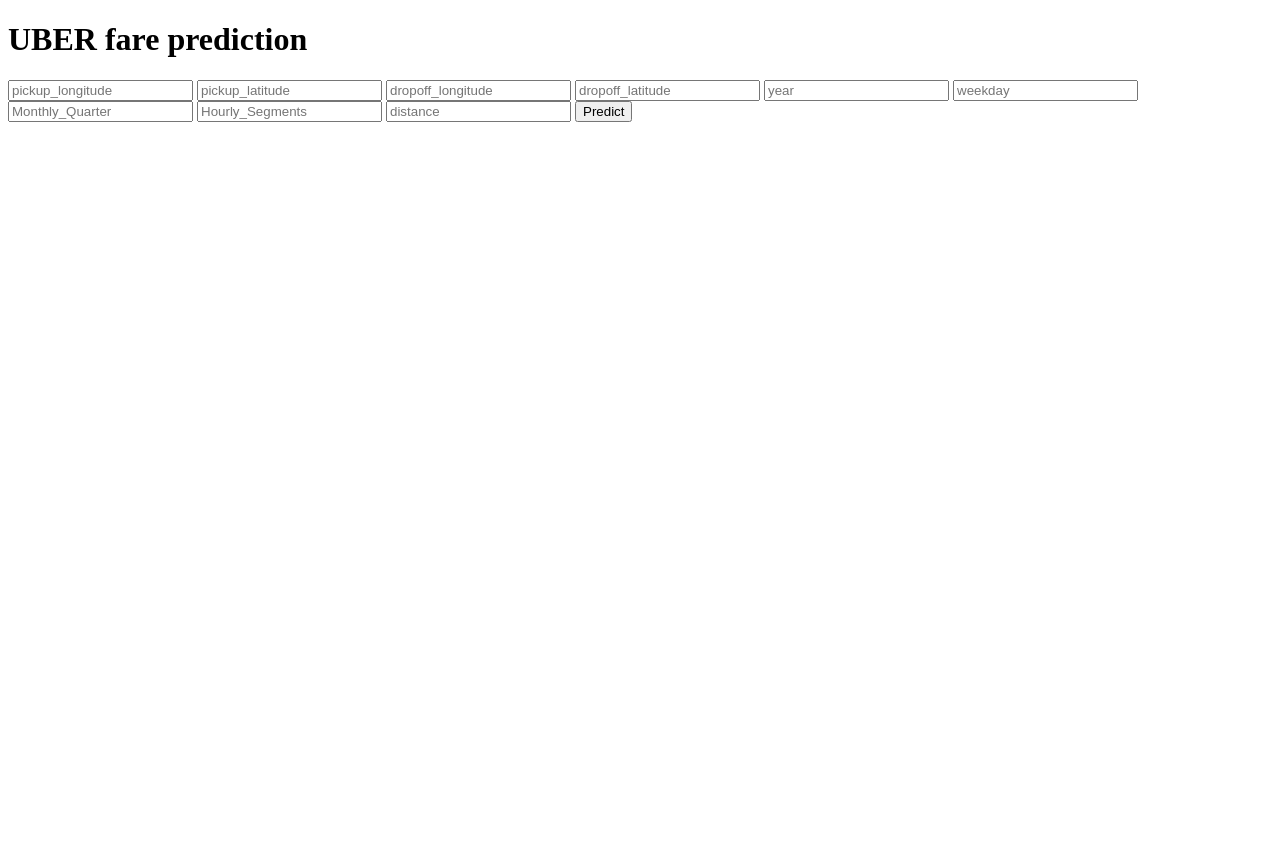
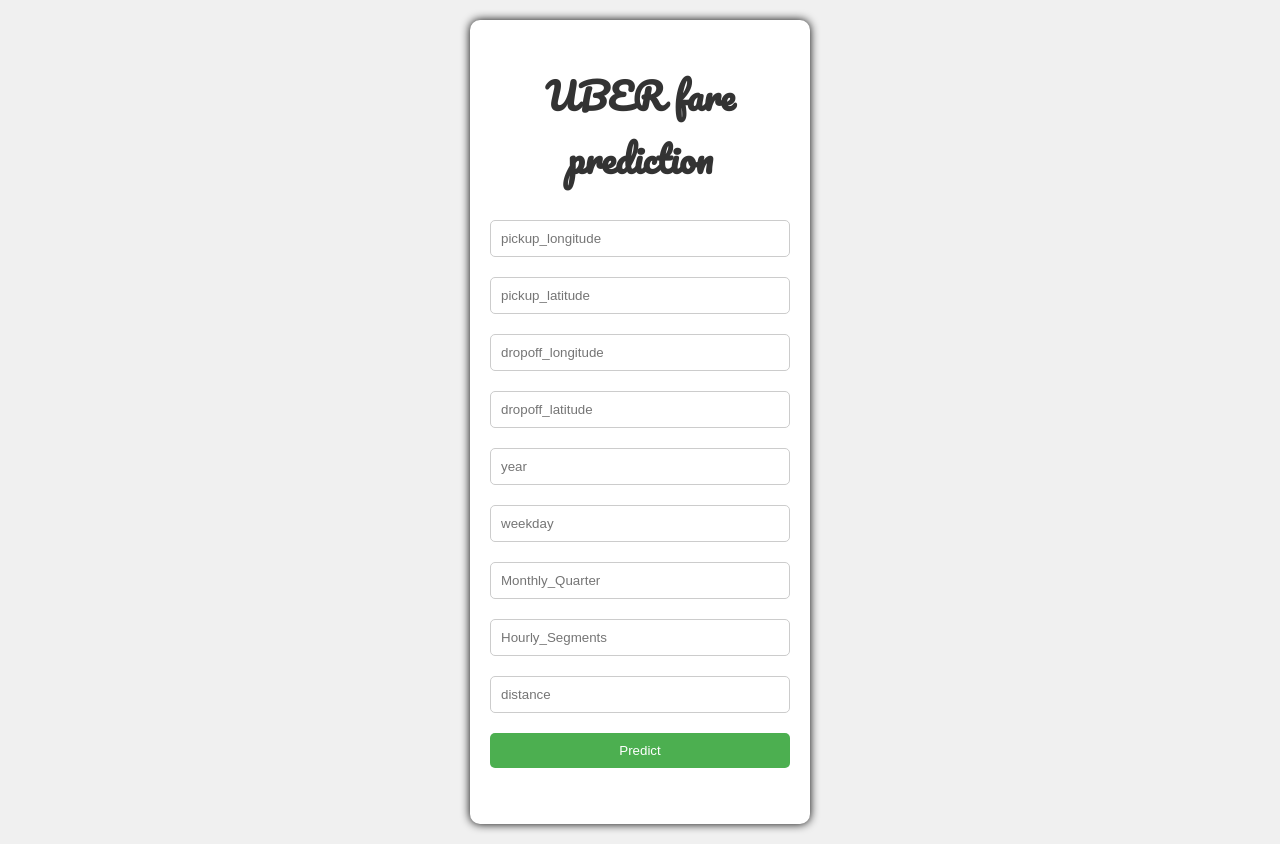
Before and after one commit to Mohamed-Fadel222/UBER_Fare_prediction, a Flask app: page / in a window 1280 px wide. Before the commit the page ends 122 px from the top, so only its background shows below. Run offline with Flask 3, Linux system fonts and the light colour scheme; parts of the project's set-up code (start-up, migrations or seed data) failed here and were passed over.

Commit message:
Adding CSS file and improving the MSE

```diff
--- a/app.py
+++ b/app.py
@@ -10,6 +10,7 @@ model = pickle.load(open("XGboost.pkl", "rb"))
 def Home():
     return render_template("index.html")
 
+
 @flask_app.route("/predict", methods = ["POST"])
 def predict():
     float_features = [float(x) for x in request.form.values()]
--- /dev/null
+++ b/static/style.css
@@ -0,0 +1,44 @@
+body {
+    background-color: #f0f0f0;
+    font-family: 'Arimo', sans-serif;
+}
+
+.login {
+    margin: 20px auto;
+    width: 300px;
+    padding: 20px;
+    background: #fff;
+    border-radius: 10px;
+    box-shadow: 0px 0px 10px 0px #000;
+    text-align: center;
+}
+
+.login h1 {
+    font-family: 'Pacifico', cursive;
+    font-size: 36px;
+    margin-bottom: 30px;
+    color: #333;
+}
+
+input[type="text"] {
+    width: 100%;
+    padding: 10px;
+    margin-bottom: 20px;
+    border: 1px solid #ccc;
+    border-radius: 5px;
+    box-sizing: border-box;
+}
+
+button[type="submit"] {
+    width: 100%;
+    padding: 10px;
+    background-color: #4CAF50;
+    color: white;
+    border: none;
+    border-radius: 5px;
+    cursor: pointer;
+}
+
+button[type="submit"]:hover {
+    background-color: #45a049;
+}
--- a/templates/index.html
+++ b/templates/index.html
@@ -8,6 +8,7 @@
 <link href='https://fonts.googleapis.com/css?family=Arimo' rel='stylesheet' type='text/css'>
 <link href='https://fonts.googleapis.com/css?family=Hind:300' rel='stylesheet' type='text/css'>
 <link href='https://fonts.googleapis.com/css?family=Open+Sans+Condensed:300' rel='stylesheet' type='text/css'>
+<link rel="stylesheet" type="text/css" href="{{ url_for('static', filename='style.css') }}">
 
 </head>
 
```
Also changed, not shown: Final_project.py (+14 -1 lines), 1 other file.
